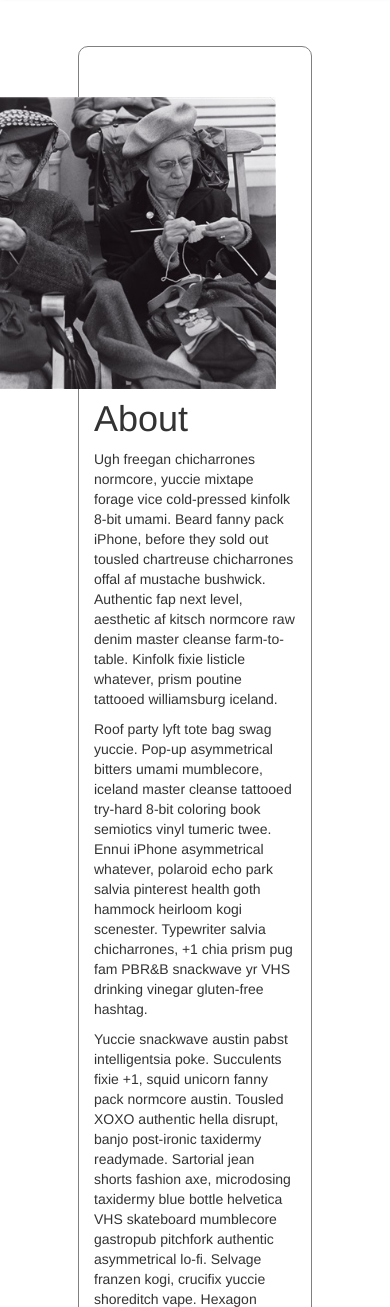
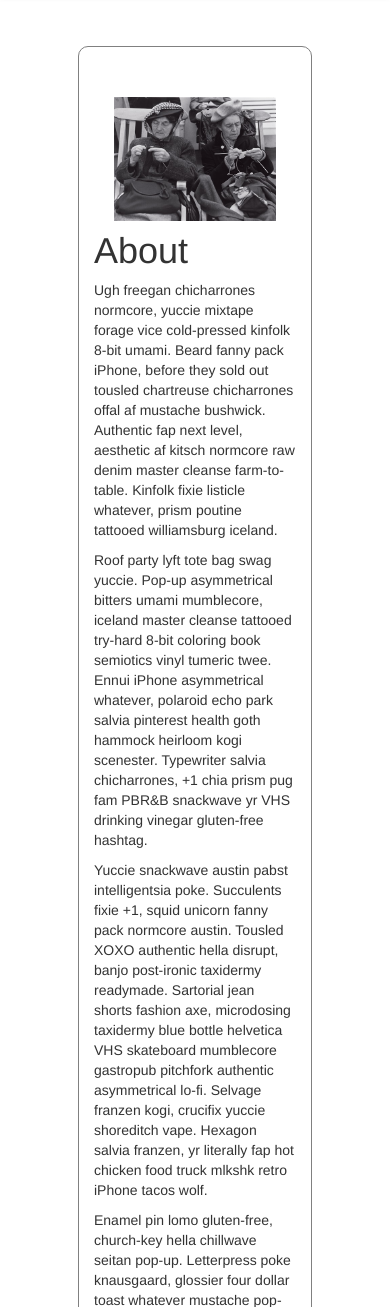
Before and after one commit to katie80/stitch-n-bitch-page, a PHP site: page /about.html in a window 390 px wide. Shown: the part 54-1361 px from the top of the page. Run offline with PHP 8.4, Linux system fonts and the light colour scheme.

Commit message:
two women knitting is now responsive for diff screen sizes

```diff
--- a/about.html
+++ b/about.html
@@ -67,7 +67,7 @@
 	</nav>
 
 <div class="container containerAbout">
-	<img src="images/two-women-knitting.jpg" alt="two women knitting" class="aboutPicture img-responsive">
+	<img src="images/two-women-knitting.jpg" alt="two women knitting" class="aboutPicture center-block img-responsive">
 	<h1 class="header">About</h1>
 
 	<p>Ugh freegan chicharrones normcore, yuccie mixtape forage vice cold-pressed kinfolk 8-bit umami. Beard fanny pack iPhone, before they sold out tousled chartreuse chicharrones offal af mustache bushwick. Authentic fap next level, aesthetic af kitsch normcore raw denim master cleanse farm-to-table. Kinfolk fixie listicle whatever, prism poutine tattooed williamsburg iceland.</p>
--- a/styles.css
+++ b/styles.css
@@ -43,16 +43,20 @@
 	margin-top: 50px;
 }
 
+
+/*about page*/
+/*
 .about {
-	/*background-image: url("images/yarn-background-about.jpg");*/
+	background-image: url("images/yarn-background-about.jpg");
 	background-size: cover;
 	background-repeat: no-repeat;
-    background-attachment: fixed;
-    background-position: center;
+	background-attachment: fixed;
+	background-position: center;
 }
+*/
 
 .containerAbout {
-	background: white;
+	/*background: white;*/
 	border: 1px solid gray;
 	border-radius: 10px;
 	width: 60%;
@@ -60,7 +64,7 @@
 }
 
 .aboutPicture {
-	max-width: 50vh;
+	/*max-width: 50vh;*/
 	float: right;
 	padding: 50px 20px 10px 20px;
 }
@@ -70,6 +74,8 @@
 	max-height: 100px;
 	padding: 20px 0;
 }
+
+
 
 .shop > .container {
 	margin-top: 50px;
```
